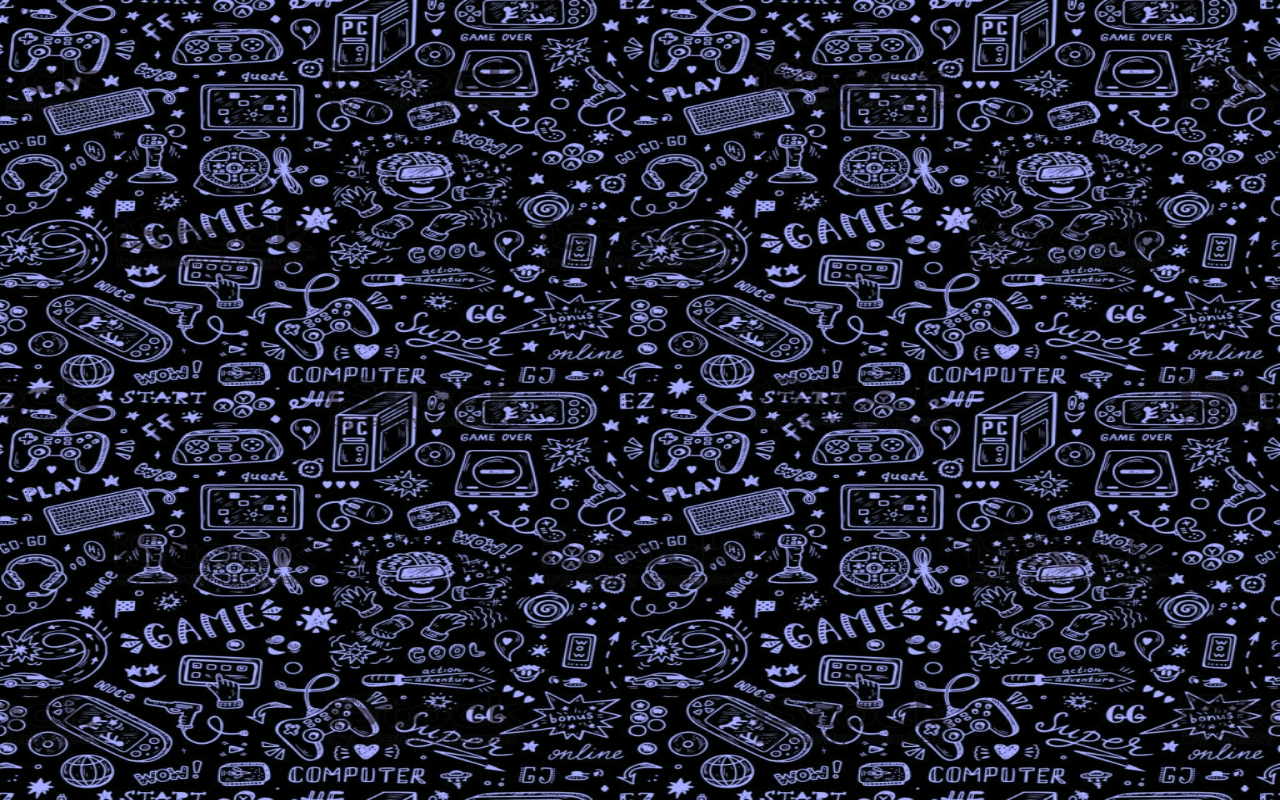
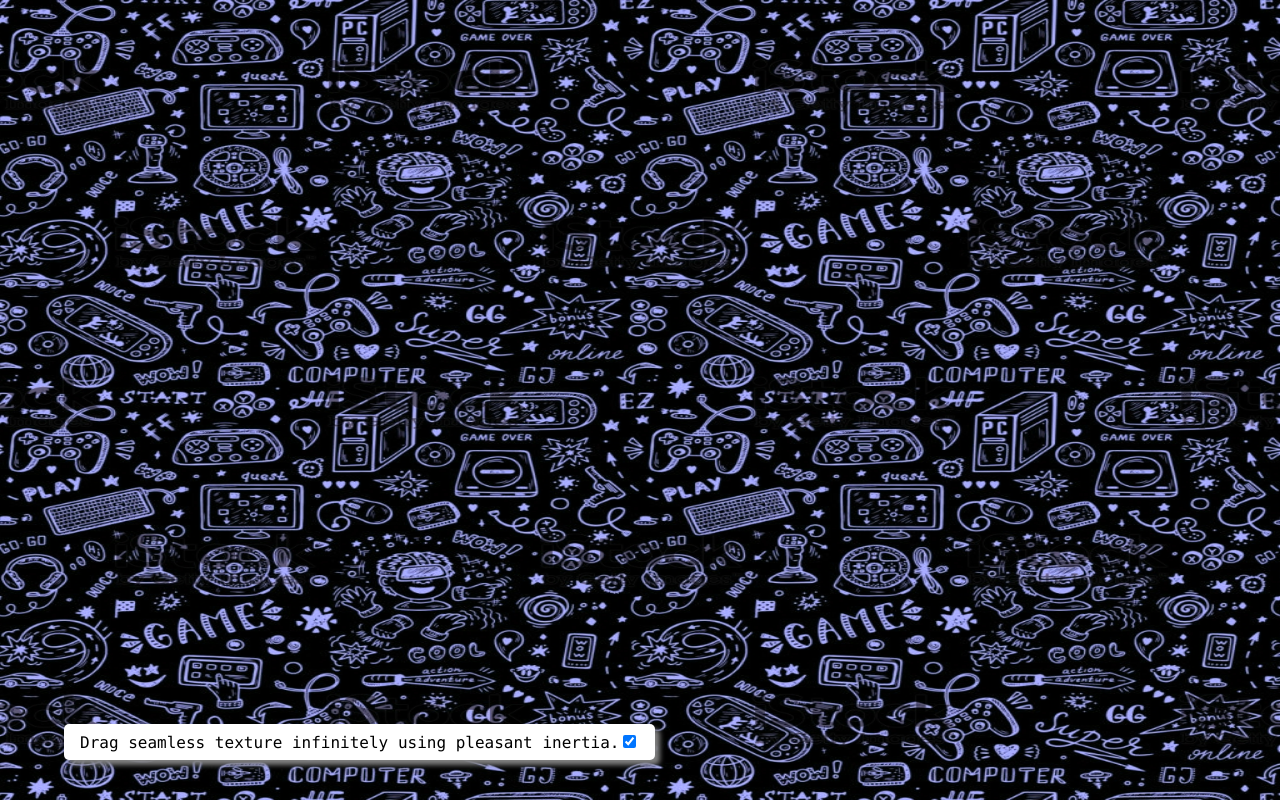
Before and after one commit to rthrs/inertia-dragging, a React (Create React App) app: page / in a window 1280 px wide. Built offline with nearby package versions, Linux system fonts and the light colour scheme.

Commit message:
feature: toggling inertia

```diff
--- a/src/App.js
+++ b/src/App.js
@@ -1,5 +1,5 @@
 import React, { useEffect, useState } from 'react';
-import { compose } from 'ramda';
+import { compose, not } from 'ramda';
 
 import { dragging$, inertiaDragging$ } from './dragging.js';
 import { DEFAULT_TRANSLATE, TRANSLATE_MODULO, SCALE_FACTOR } from './constants.js';
@@ -9,20 +9,38 @@ const addTranslate = ({ dX, dY }) => ({ x, y }) => ({
   y: (y + dY) % TRANSLATE_MODULO
 })
 
+const ControlPopup = ({ withInertia, toggleWithInertia }) => (
+  <div className="control-popup">
+    <code>Drag seamless texture infinitely using pleasant inertia.</code>
+    <input type="checkbox" onChange={toggleWithInertia} checked={withInertia} />
+  </div>
+)
+
 const App = () => {
   const [translate, setTransalte] = useState(DEFAULT_TRANSLATE);
+  const [withInertia, setWithInertia ] = useState(true);
 
   useEffect(() => {
-    // dragging$.subscribe(compose(setTransalte, addTranslate));
-    inertiaDragging$.subscribe(compose(setTransalte, addTranslate));
-  }, []);
+    const stream$ = withInertia ? inertiaDragging$ : dragging$;
+    const subscription = stream$.subscribe(compose(setTransalte, addTranslate));
+
+    return () => {
+      subscription.unsubscribe();
+    };
+  }, [withInertia]);
 
   const { x, y } = translate;
   const transform = `translate(${x * SCALE_FACTOR}%, ${y * SCALE_FACTOR}%)`;
 
+  const toggleWithInertia = () => {
+    setWithInertia(not);
+  };
+
   return (
     <div className="dragging-container">
       <div className="dragging-background" style={{ transform }} />
+
+      <ControlPopup withInertia={withInertia} toggleWithInertia={toggleWithInertia} />
     </div>
   );
 }
--- a/src/dragging.js
+++ b/src/dragging.js
@@ -1,5 +1,5 @@
 import { fromEvent, interval, merge, animationFrameScheduler } from 'rxjs';
-import { takeUntil, mergeMap, pairwise, map, scan, withLatestFrom, takeWhile, tap, startWith } from 'rxjs/operators'
+import { takeUntil, mergeMap, pairwise, map, scan, withLatestFrom, takeWhile, tap, startWith, filter } from 'rxjs/operators';
 import { pick, map as mapR, multiply, nth, values, all, compose, lt } from 'ramda';
 import { AMORTIZATION, MOVE_THRESHOLD, DEFAULT_DIFF } from './constants';
 
@@ -30,20 +30,23 @@ export const dragging$ = mouseDrag$.pipe(
 
 const draggingWithDefaultOnMouseDown$ = mouseDown$.pipe(
   mergeMap(() => dragging$.pipe(startWith(DEFAULT_DIFF)))
-)
+);
+
+const allPassMoveThreshold = compose(all(lt(MOVE_THRESHOLD)), mapR(Math.abs), values);
 
 const inertia$ = mouseUp$.pipe(
   withLatestFrom(draggingWithDefaultOnMouseDown$),
   map(nth(1)),
+  filter(allPassMoveThreshold),
   tap((value) => console.log('Kick off inertia with: ', value)),
   mergeMap((value) => animationFrame$.pipe(
     scan(mapR(multiply(AMORTIZATION)), value),
-    takeWhile(compose(all(lt(MOVE_THRESHOLD)), mapR(Math.abs), values)),
+    takeWhile(allPassMoveThreshold),
     takeUntil(mouseDown$)
   ))
-)
+);
 
 export const inertiaDragging$ = merge(
   dragging$,
   inertia$
-)
+);
```
Also changed, not shown: 1 other file (tests, documents, lock files or other folders).
